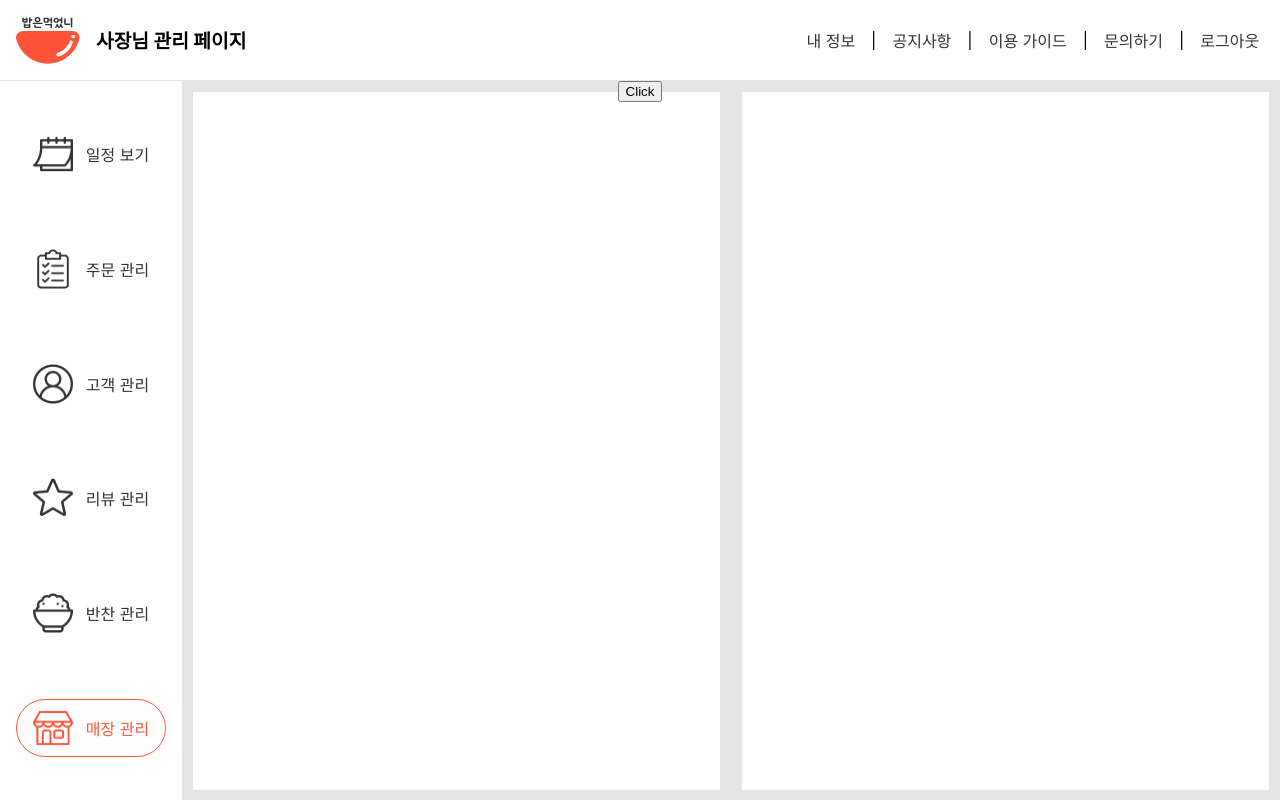
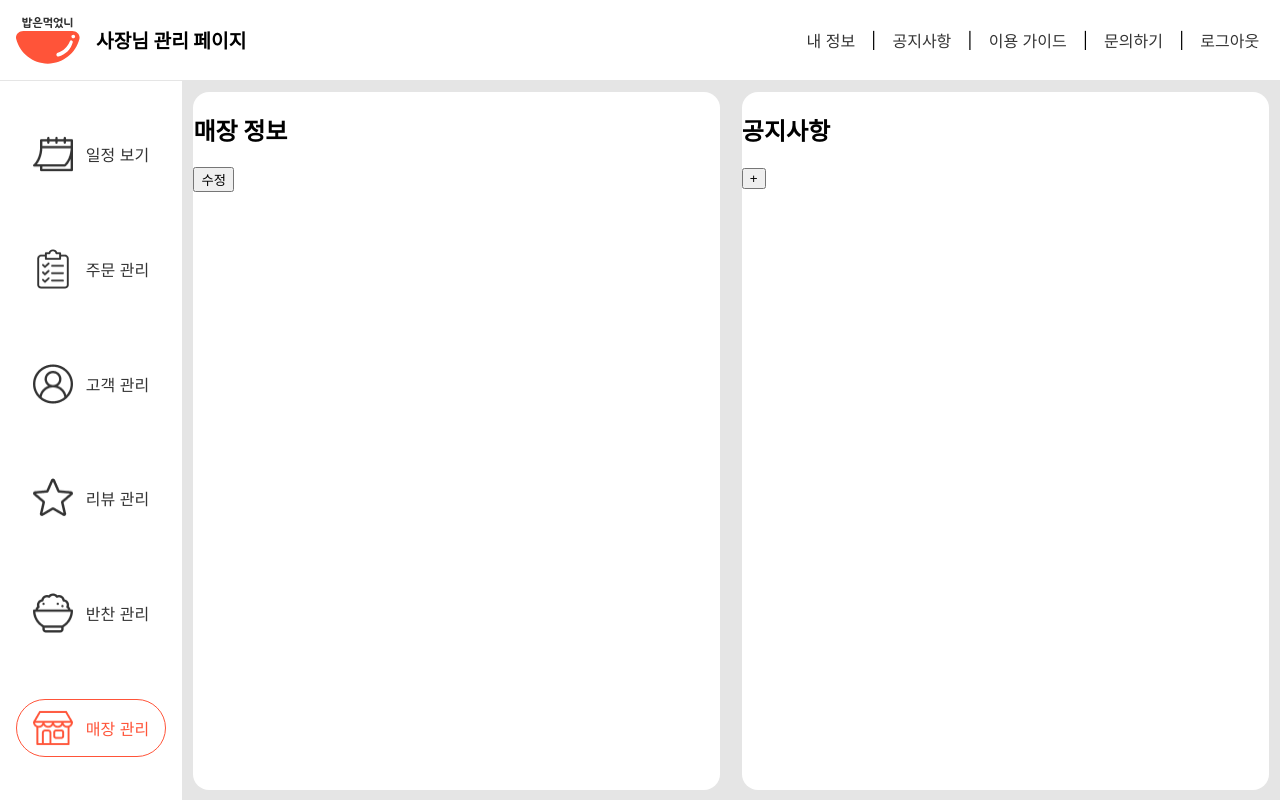
Before and after one commit to Didyoueat/DYE_Frontend, a React app in the folder front_web/: page /shop in a window 1280 px wide. Built offline with nearby package versions, Linux system fonts and the light colour scheme.

Commit message:
DYE-67 🐛 Fix. 모달창 버그 수정

```diff
--- a/front_web/src/components/pages/Modal.tsx
+++ b/front_web/src/components/pages/Modal.tsx
@@ -1,27 +1,8 @@
-import React, { useState } from "react";
-import { ModalWrapper } from "./ModalStyle";
+import React from "react";
 
 type Props = {
 	openModal: boolean;
 	closeModal: () => void;
-};
-
-export const ModalContainer = () => {
-	const [showModal, setShowModal] = useState<boolean>(false);
-
-	const openModal = () => {
-		setShowModal(true);
-	};
-	const closeModal = () => {
-		setShowModal(!showModal);
-	};
-
-	return (
-		<ModalWrapper>
-			<button onClick={openModal}>Click</button>
-			<Modal openModal={showModal} closeModal={closeModal}></Modal>
-		</ModalWrapper>
-	);
 };
 
 export const Modal = (props: Props) => {
@@ -32,11 +13,11 @@ export const Modal = (props: Props) => {
 			{openModal && (
 				<div>
 					<button onClick={closeModal}> x </button>
-					<div>~~~~~ 내용 ~~~~~</div>
+					<div>모달창 테스트</div>
 				</div>
 			)}
 		</div>
 	);
 };
 
-export default ModalContainer;
+export default Modal;
--- a/front_web/src/components/pages/ModalStyle.js
+++ b/front_web/src/components/pages/ModalStyle.js
@@ -8,7 +8,7 @@ export const ModalWrapper = styled.div`
 	max-height: 80%;
 	width: 20rem;
 	height: 80%;
-	padding: 5rem;
+	padding: 1em;
 	border-radius: 10px;
 	text-align: center;
 
--- a/front_web/src/components/views/ShopView.tsx
+++ b/front_web/src/components/views/ShopView.tsx
@@ -1,9 +1,10 @@
 import React, { ChangeEvent, useState } from "react";
 import axios from "axios";
-import ModalContainer from "../pages/Modal";
+import Modal from "../pages/Modal";
 import { useSelector } from "react-redux";
 import { rootState } from "../../modules";
 import { ShowMainStyle } from "./ShopViewStyle";
+import { ModalWrapper } from "../pages/ModalStyle";
 
 const ShopView = () => {
 	const subpageName = useSelector(
@@ -18,12 +19,42 @@ const ShopView = () => {
 };
 
 const ShopMain = () => {
+	const [showInfoModal, setShowInfoModal] = useState<boolean>(false);
+	const [showNoticeModal, setShowNoticeModal] = useState<boolean>(false);
+
+	const handleInfoModal = () => {
+		setShowInfoModal(!showInfoModal);
+	};
+	const handleNoticeModal = () => {
+		setShowNoticeModal(!showNoticeModal);
+	};
+
 	return (
 		<ShowMainStyle>
 			<div className="shopInfo">
-				<ModalContainer></ModalContainer>
+				<h2>매장 정보</h2>
+				<button onClick={handleInfoModal}>수정</button>
+				{showInfoModal && (
+					<ModalWrapper>
+						<Modal
+							openModal={showInfoModal}
+							closeModal={handleInfoModal}
+						></Modal>
+					</ModalWrapper>
+				)}
 			</div>
-			<div className="shopNotice"></div>
+			<div className="shopNotice">
+				<h2>공지사항</h2>
+				<button onClick={handleNoticeModal}>+</button>
+				{showNoticeModal && (
+					<ModalWrapper>
+						<Modal
+							openModal={showNoticeModal}
+							closeModal={handleNoticeModal}
+						></Modal>
+					</ModalWrapper>
+				)}
+			</div>
 		</ShowMainStyle>
 	);
 };
--- a/front_web/src/components/views/ShopViewStyle.js
+++ b/front_web/src/components/views/ShopViewStyle.js
@@ -12,10 +12,12 @@ export const ShowMainStyle = styled.div`
 		width: 49%;
 		height: 100%;
 		background: #ffffff;
+		border-radius: 1em;
 	}
 	.shopNotice {
 		width: 49%;
 		height: 100%;
 		background: #ffffff;
+		border-radius: 1em;
 	}
 `;
```
